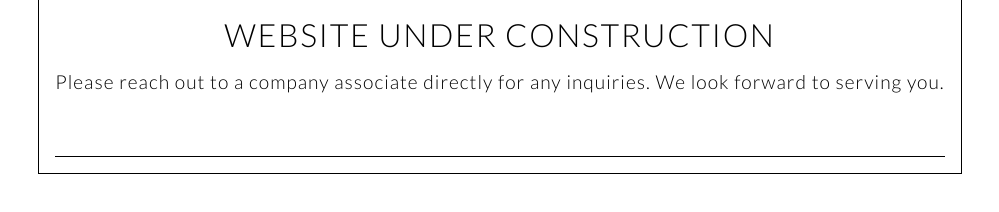
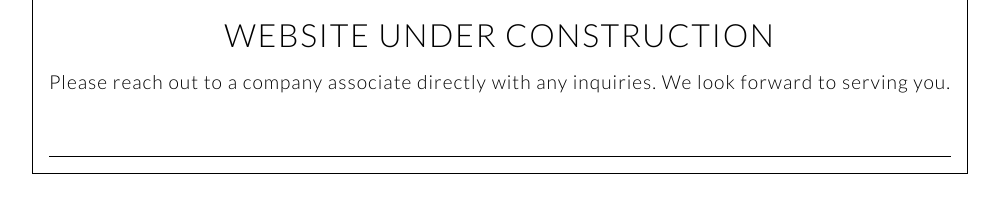
Before and after one commit to GoldStandardCapital/goldstandardcapital.github.io, a plain HTML site: page index.html in a window 1280 px wide. Shown: the part 472-684 px from the top of the page, without its empty margins (140-1139 px from the left). Drawn offline with Linux system fonts and the light colour scheme.

Commit message:
Minor wording changes

```diff
--- a/index.html
+++ b/index.html
@@ -17,8 +17,8 @@
         <img src="./assets/images/Logo_Gold_Standard_Color.jpg" alt="Logo" />
         <div class="under-construction">Website Under Construction</div>
         <div class="contact">
-          Please reach out to a company associate directly for any inquiries. We
-          look forward to serving you.
+          Please reach out to a company associate directly with any inquiries.
+          We look forward to serving you.
         </div>
       </div>
     </div>
```
